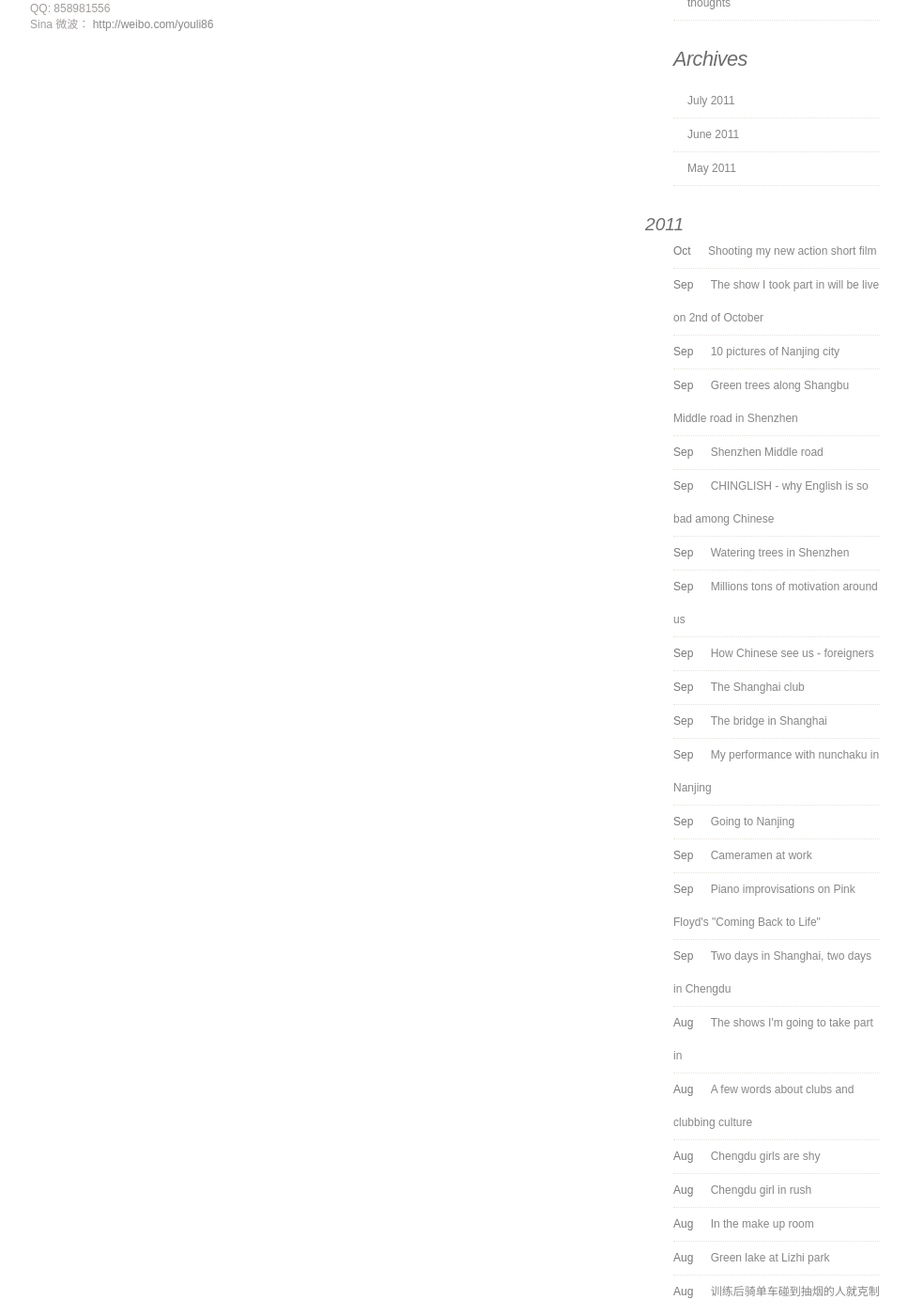
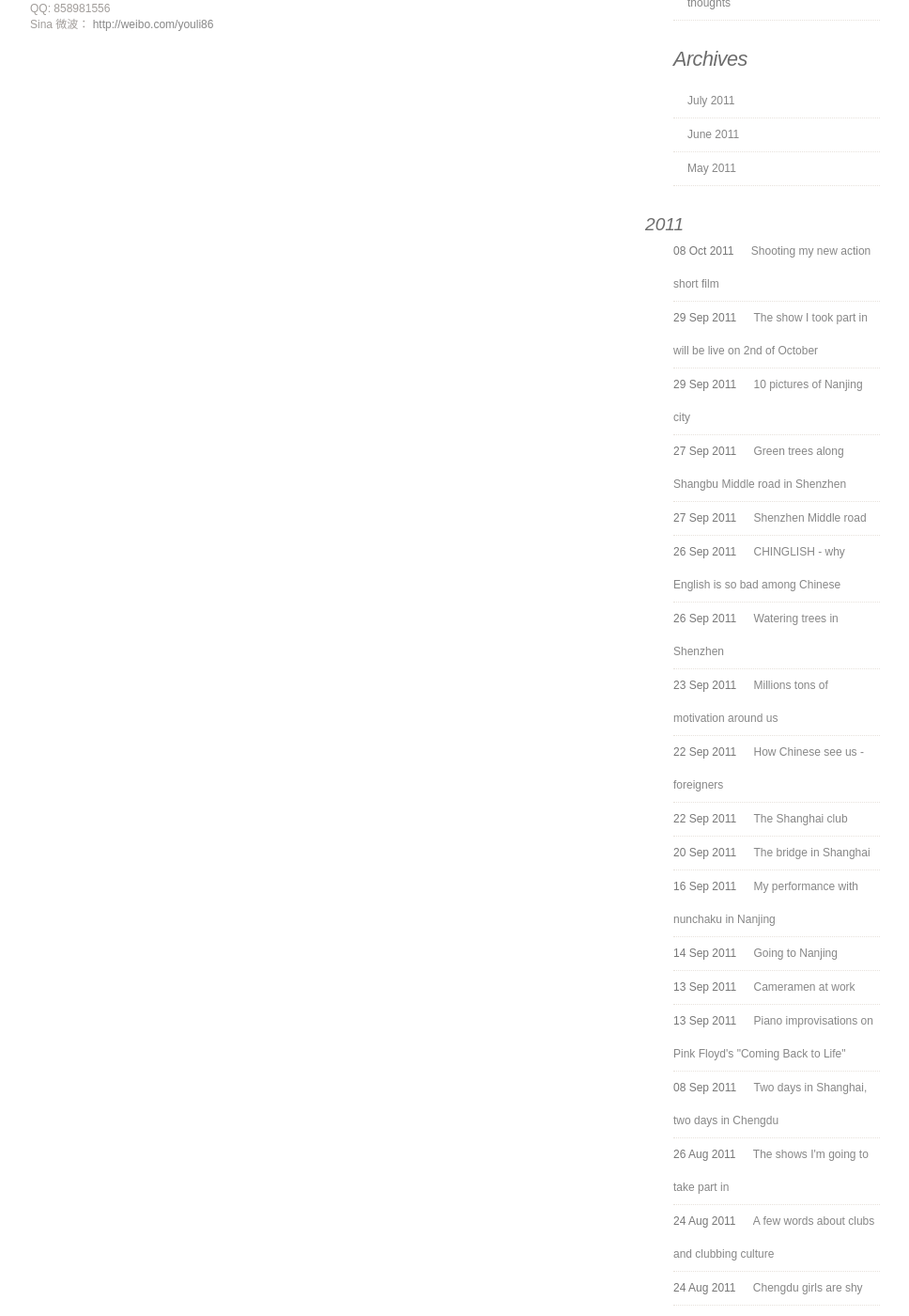
Before and after one commit to iurii/iurii.github.com, a Jekyll site: the page built from about.html, in a window 1280 px wide and 1400 px high, scrolled down 736 px. Shown: the whole window at 94% size, without its empty margins (143-1111 px from the left). Built offline with Jekyll 4.4.1, drawn with Linux system fonts in a browser that asks for light colours; comment, search, counter and statistics services are not loaded; some of the changed text lies outside the part shown.

Commit message:
archives

```diff
--- a/_layouts/default.html
+++ b/_layouts/default.html
@@ -164,9 +164,9 @@ else {
         <h3>{{ post.date | date: '%Y' }}</h3>
       {% endif %}
     {% endunless %}
-{% if post.date | date:"%b" | date_to_string != "Sep" %}
+{% if post.date | date:"%b" != "Sep" %}
 
-    <li>{{ post.date | date:"%b" }} <a href="{{ post.url }}">{{ post.title }}</a></li>
+    <li>{{ post.date | date_to_string }} <a href="{{ post.url }}">{{ post.title }}</a></li>
 {% endif %}
   {% endfor %}
 </ul>
```
